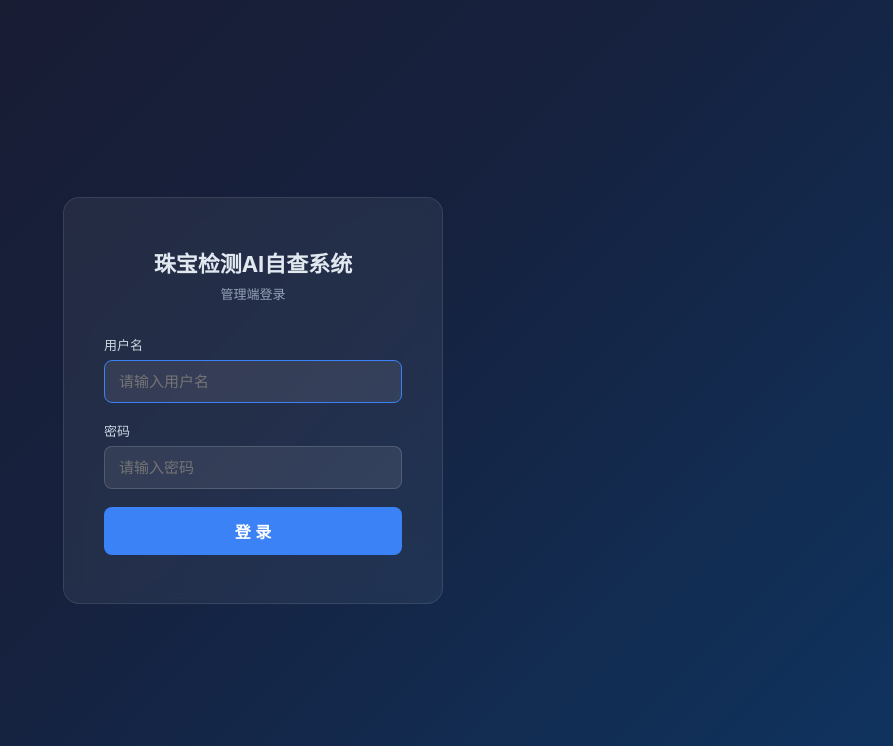
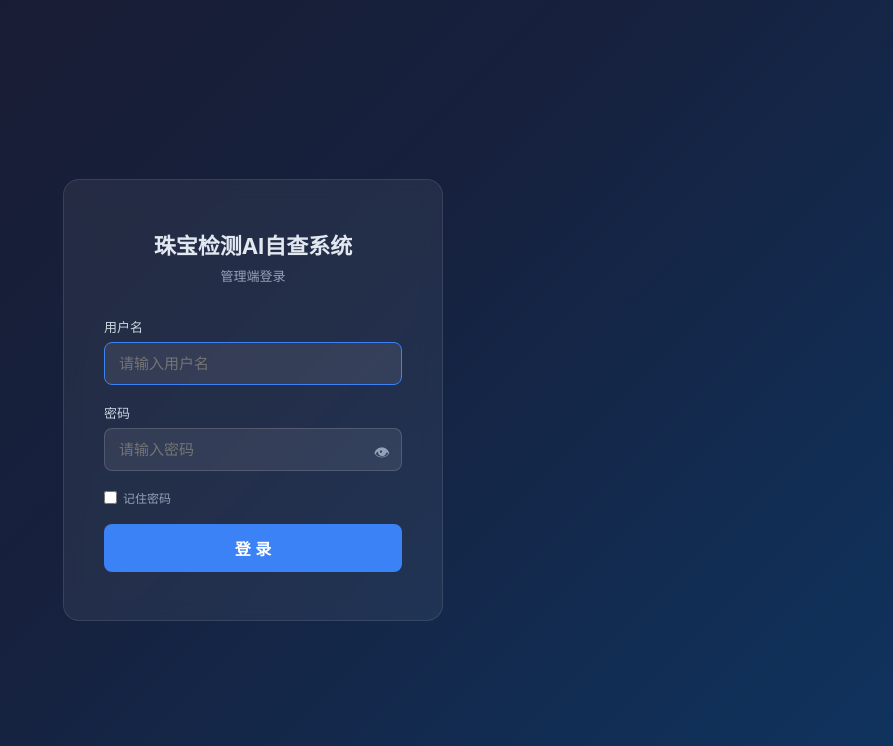
Before and after one commit to stu671053-cpu/jewelry-qc, a Flask app: page /login in a window 1280 px wide. Shown: the top 746 px of the page, without its empty margins (387-1280 px from the left). Run offline with Flask 3, Linux system fonts and the light colour scheme.

Commit message:
登录页密码小眼睛+记住密码；管理端显示当前账户标签

```diff
--- a/qc_server/templates/admin.html
+++ b/qc_server/templates/admin.html
@@ -385,7 +385,7 @@ async function initUser() {
     if (!r.ok) { window.location.href = '/login'; return; }
     var d = await r.json();
     document.getElementById('userCard').style.display = 'block';
-    document.getElementById('userInfo').textContent = '当前: ' + d.username + ' (' + (d.role === 'super_admin' ? '主管理员' : '站点管理员') + ')';
+    document.getElementById('userInfo').innerHTML = '<span style="background:#f0f9ff;border:1px solid #bae6fd;border-radius:6px;padding:4px 12px;display:inline-block">👤 ' + d.username + ' · ' + (d.role === 'super_admin' ? '主管理员' : '站点管理员') + (d.tenant ? ' · ' + d.tenant : '') + '</span>';
     if (d.role === 'super_admin') { document.getElementById('superAdminPanel').style.display = 'block'; loadUserList(); }
   } catch(e) { window.location.href = '/login'; }
 }
--- a/qc_server/templates/login.html
+++ b/qc_server/templates/login.html
@@ -46,16 +46,47 @@
     <label>用户名</label>
     <input type="text" id="username" placeholder="请输入用户名" required autofocus>
     <label>密码</label>
-    <input type="password" id="password" placeholder="请输入密码" required>
+    <div style="position:relative">
+      <input type="password" id="password" placeholder="请输入密码" required style="padding-right:40px">
+      <span onclick="togglePwd()" id="eyeIcon" style="position:absolute;right:12px;top:13px;cursor:pointer;color:#94a3b8;font-size:16px;user-select:none">👁</span>
+    </div>
+    <div style="display:flex;align-items:center;gap:6px;margin-bottom:18px">
+      <input type="checkbox" id="remember" style="width:auto;margin:0">
+      <label style="margin:0;font-size:12px;color:#94a3b8">记住密码</label>
+    </div>
     <button type="submit">登 录</button>
   </form>
   <div id="error" class="error"></div>
 </div>
 <script>
+var pwdVisible = false;
+function togglePwd() {
+  pwdVisible = !pwdVisible;
+  document.getElementById('password').type = pwdVisible ? 'text' : 'password';
+  document.getElementById('eyeIcon').textContent = pwdVisible ? '🙈' : '👁';
+}
+
+// 记住密码
+(function() {
+  var saved = localStorage.getItem('qc_admin_user');
+  if (saved) {
+    var parts = saved.split(':');
+    document.getElementById('username').value = parts[0] || '';
+    document.getElementById('password').value = parts[1] || '';
+    document.getElementById('remember').checked = true;
+  }
+})();
+
 async function doLogin(e) {
   e.preventDefault();
   const u = document.getElementById('username').value.trim();
   const p = document.getElementById('password').value;
+  // 记住密码
+  if (document.getElementById('remember').checked) {
+    localStorage.setItem('qc_admin_user', u + ':' + p);
+  } else {
+    localStorage.removeItem('qc_admin_user');
+  }
   try {
     const r = await fetch('/api/admin/login', {
       method: 'POST',
```
